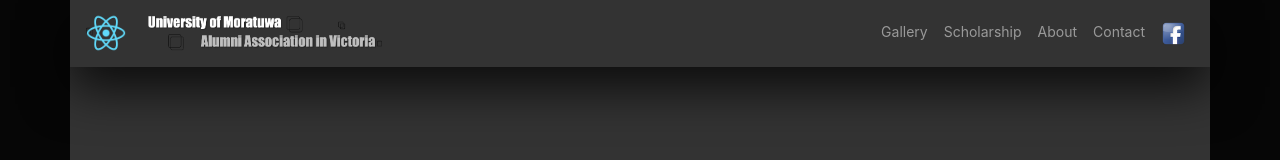
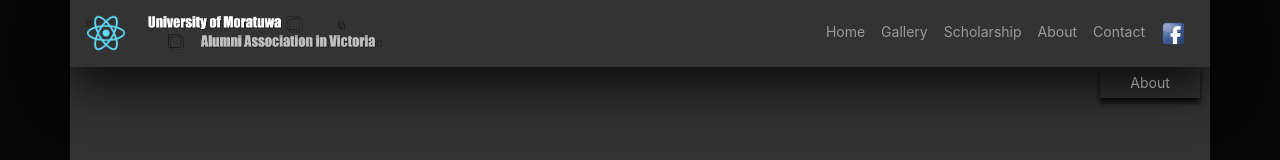
Before and after one commit to kaushalye/melmora, a React (Create React App) app: page /about in a window 1280 px wide. Shown: the top 160 px of the page. Built offline with nearby package versions, Linux system fonts and the light colour scheme.

Commit message:
add sub header

```diff
--- a/src/App.css
+++ b/src/App.css
@@ -210,3 +210,12 @@ html, body {
   flex-direction: row;
   flex-wrap: wrap;
 }
+.subHeader {
+  float: right;
+  text-align: center;
+  padding:  5px;
+  margin-right: 10px;
+  min-width: 100px;
+  background-color: #333;
+  box-shadow: 0 5px 5px rgba(0, 0, 0, 0.8);
+}
--- a/src/App.js
+++ b/src/App.js
@@ -3,7 +3,7 @@ import { Container, Nav, Navbar, Image} from 'react-bootstrap';
 import Home from './components/home'
 import News from './components/news'
 import Schol from './components/schol'
-
+import SubHeader from './components/subheader'
 import {
   BrowserRouter as Router,
   Switch,
@@ -14,8 +14,12 @@ import {
 import './App.css';
 
 
-function App() {
+class App extends Component {
+  state = {
+    page: 'Home'
+  }
 
+  render() {
     return (
       <Router>
         <Container className="full-height">
@@ -35,8 +39,9 @@ function App() {
           <Navbar.Collapse id="responsive-navbar-nav">
             <Nav className="mr-auto">
             </Nav>
-          <Nav  >
-            <Nav.Link href="/news">Gallery</Nav.Link>
+            <Nav>
+              <Nav.Link href="/home">Home</Nav.Link>
+              <Nav.Link href="/gallery">Gallery</Nav.Link>
               <Nav.Link href="/schol">Scholarship</Nav.Link>
               <Nav.Link href="/about">About</Nav.Link>
               <Nav.Link href="/contact">Contact</Nav.Link>
@@ -48,21 +53,24 @@ function App() {
             </Nav>
           </Navbar.Collapse>
         </Navbar>
-
         <Switch>
             <Route path="/home">
               <Home/>
             </Route>
-          <Route path="/news">
+            <Route path="/gallery">
+              <SubHeader subtitle='Gallery'/>
               <News/>
             </Route>
             <Route path="/schol">
+              <SubHeader subtitle='Scholarship'/>
               <Schol/>
             </Route>
             <Route path="/about">
+              <SubHeader subtitle='About'/>
               <Container></Container>
             </Route>
             <Route path="/contact">
+              <SubHeader subtitle='Contact'/>
               <Container></Container>
             </Route>
             <Redirect from="/" to="/home" />
@@ -75,4 +83,6 @@ function App() {
     );
   }
 
+}
+
 export default App;
--- /dev/null
+++ b/src/components/subheader.js
@@ -0,0 +1,20 @@
+import React, { Component } from 'react';
+import {Tabs, Container} from 'react-bootstrap';
+
+
+class SubHeader extends Component {
+
+
+  render() {
+
+    return (
+
+      <Container className="nopadding ">
+        <span className="subHeader">{this.props.subtitle}</span>
+      </Container>
+
+    );
+  }
+}
+
+export default SubHeader;
```
Also changed, not shown: public/images/header.png. Lines whose indentation alone changed are shown as unchanged.
